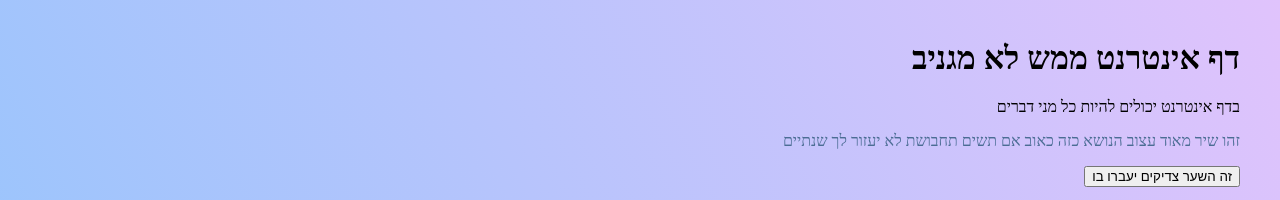
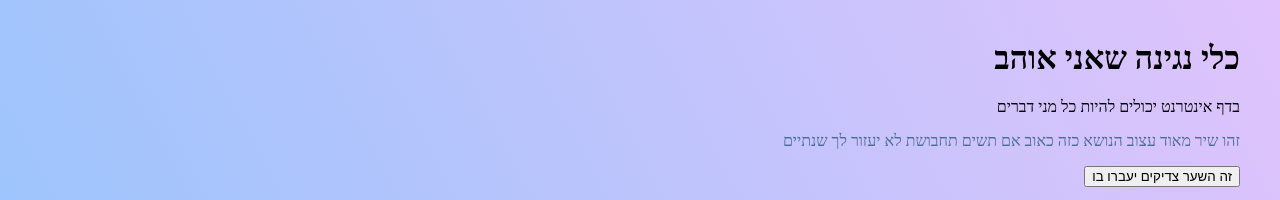
Before and after one commit to Oravid85/musicalinstruments-i-like, a plain HTML site: page index.html in a window 1280 px wide. Shown: the top 200 px of the page. Drawn offline with Linux system fonts and the light colour scheme.

Commit message:
change header to musical instruments i like

```diff
--- a/index.html
+++ b/index.html
@@ -15,7 +15,7 @@ h1
 
          -->
         <h1>
-          דף אינטרנט ממש לא מגניב
+          כלי נגינה שאני אוהב
         </h1>
 
         בדף אינטרנט יכולים להיות כל מני דברים
```
